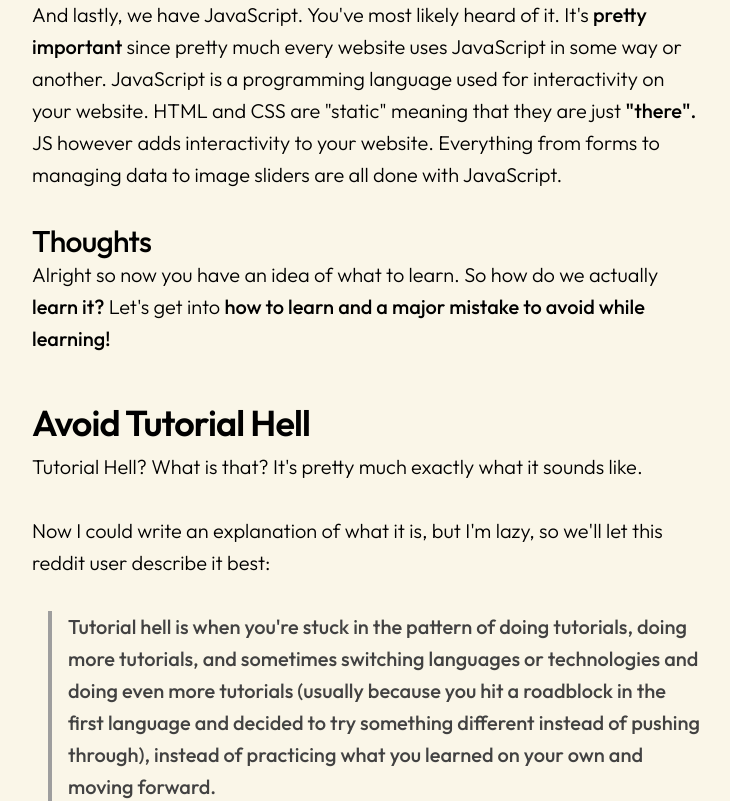
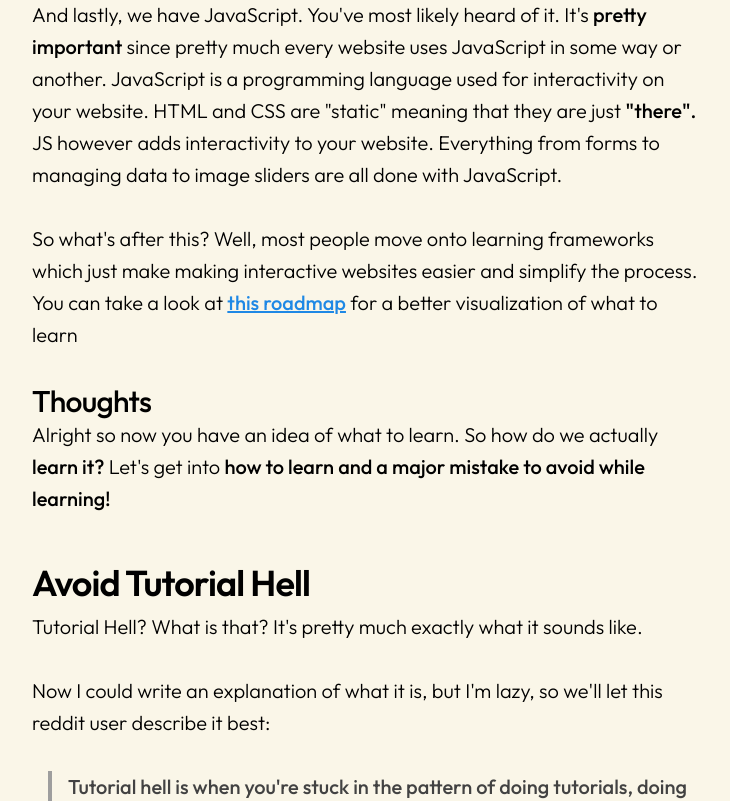
Before and after one commit to PkTheCoda/portfolio, a React (Vite) app: page /learn in a window 1280 px wide. Shown: the part 3415-4216 px from the top of the page, without its empty margins (224-954 px from the left). Built offline with nearby package versions, Linux system fonts and the light colour scheme.

Commit message:
changed link for talem homepage + added some content

```diff
--- a/src/Components/Learn.jsx
+++ b/src/Components/Learn.jsx
@@ -137,6 +137,11 @@ const Learn = () => {
                     way or another. JavaScript is a programming language used for interactivity on your website. HTML and CSS are "static" meaning that
                     they are just <span className="bh">"there".</span> JS however adds interactivity to your website. Everything from forms to
                     managing data to image sliders are all done with JavaScript.
+                    <br />
+                    <br />
+                    So what's after this? Well, most people move onto learning frameworks which just make making interactive websites
+                    easier and simplify the process. You can take a look at <a href="https://roadmap.sh/frontend" className="bhl">this roadmap</a> for
+                    a better visualization of what to learn
                     <br />
                     <br />
                     <span className="bh3">Thoughts</span>
```
